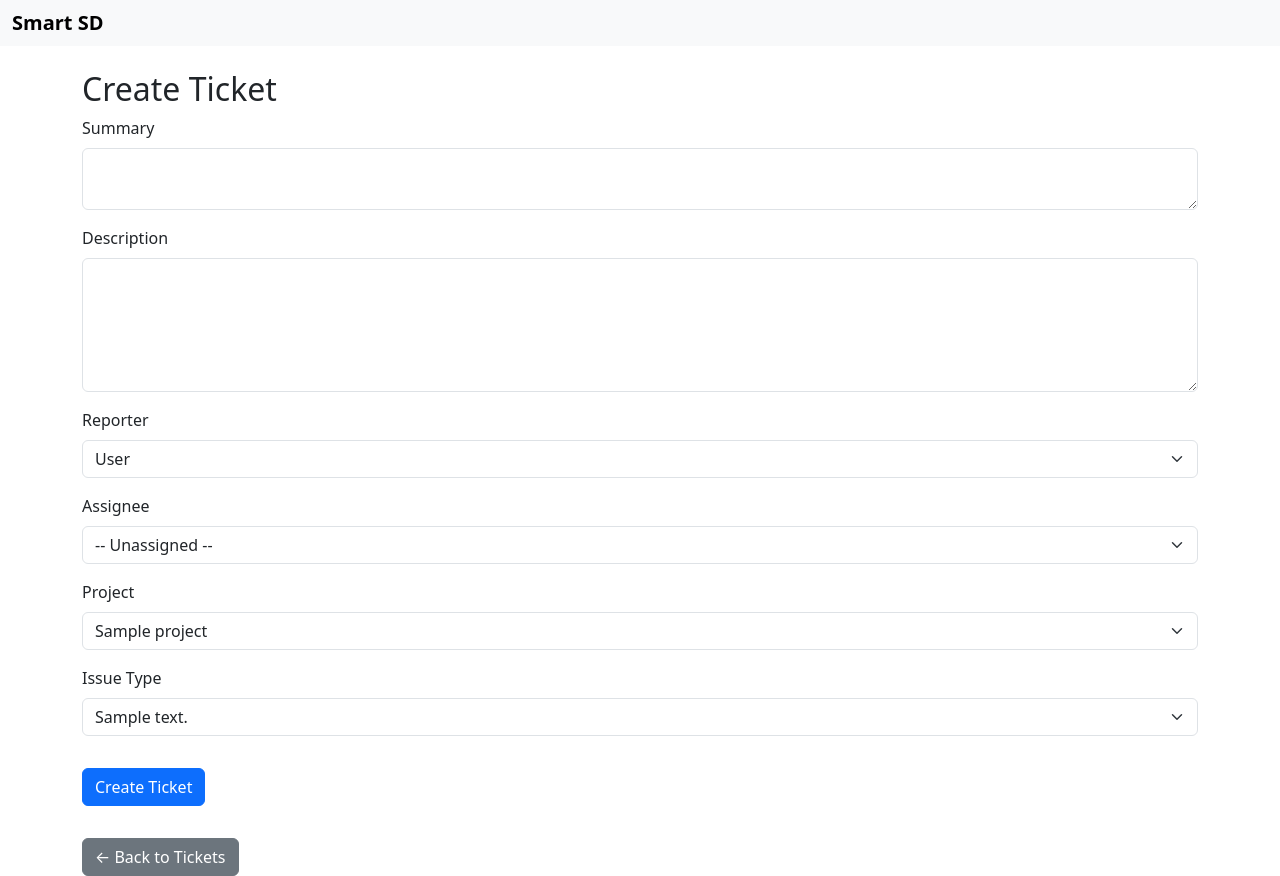
After one commit to shammas012/BigProjectWSAA, a Flask app: template SMART_Service_Desk/app/templates/createTicket.html in a window 1280 px wide. The commit adds this page. Run offline with Flask 3, Linux system fonts and the light colour scheme; the template is opened without the code that fills it: values that come from a table or form of the project are taken from there, others are empty; tables that the repository leaves empty hold one stand-in row (values such as "Sample post").

Commit message:
createticket html page created, ui.py updated, status dropdown added to ticketDetails, amended tickethistory model and related methods, but not fully functional..

```diff
--- a/SMART_Service_Desk/app/models.py
+++ b/SMART_Service_Desk/app/models.py
@@ -158,6 +158,8 @@ class TicketHistory(db.Model):
     toStatus = db.Column(db.String(100))
     changedBy = db.Column(db.String(100), db.ForeignKey('users.id'))
     timestamp = db.Column(db.DateTime, default=datetime.utcnow)
+    comment = db.Column(db.String(500), nullable=True)
+    field_changed = db.Column(db.String(100), nullable=True)
 
     def serializeJson(self):
             return {
--- /dev/null
+++ b/SMART_Service_Desk/app/templates/createTicket.html
@@ -0,0 +1,107 @@
+{% extends 'master.html' %}
+
+{% block content %}
+<h2>Create Ticket</h2>
+
+<form id="createTicketForm">
+  <!-- Summary -->
+  <div class="mb-3">
+    <label class="form-label">Summary</label>
+    <textarea class="form-control" name="summary" required></textarea>
+  </div>
+
+  <!-- Description -->
+  <div class="mb-3">
+    <label class="form-label">Description</label>
+    <textarea class="form-control" name="description" rows="5" required></textarea>
+  </div>
+
+  <!-- Reporter Dropdown -->
+  <div class="mb-3">
+    <label class="form-label">Reporter</label>
+    <select name="createdBy" class="form-select" required>
+      {% for user in users %}
+        <option value="{{ user.id }}" {% if user.id == current_user.id %}selected{% endif %}>
+          {{ user.fullname }}
+        </option>
+      {% endfor %}
+    </select>
+  </div>
+
+  <!-- Assignee Dropdown -->
+  <div class="mb-3">
+    <label class="form-label">Assignee</label>
+    <select name="assignedTo" class="form-select">
+      <option value="">-- Unassigned --</option>
+      {% for user in users %}
+        <option value="{{ user.id }}">{{ user.fullname }}</option>
+      {% endfor %}
+    </select>
+  </div>
+
+  <!-- Project Dropdown -->
+  <div class="mb-3">
+    <label class="form-label">Project</label>
+    <select name="projectId" class="form-select" required>
+      {% for project in projects %}
+        <option value="{{ project.id }}">{{ project.name }}</option>
+      {% endfor %}
+    </select>
+  </div>
+
+  <!-- Issue Type -->
+  <div class="mb-3">
+    <label class="form-label">Issue Type</label>
+    <select name="issueTypeId" class="form-select" required>
+      {% for issue in issueTypes %}
+        <option value="{{ issue.id }}">{{ issue.description }}</option>
+      {% endfor %}
+    </select>
+  </div>
+
+  <!-- Submit Button -->
+  <button type="submit" class="btn btn-primary mt-3">Create Ticket</button>
+</form>
+
+<div id="statusMessage" class="mt-3 text-muted small"></div>
+<a href="/tickets" class="btn btn-secondary mt-3">← Back to Tickets</a>
+
+{% endblock %}
+
+{% block scripts %}
+<script>
+document.getElementById('createTicketForm').addEventListener('submit', function(e) {
+  e.preventDefault();
+  const form = e.target;
+
+  const newTicket = {
+    summary: form.summary.value,
+    description: form.description.value,
+    createdBy: form.createdBy.value,
+    assignedTo: form.assignedTo.value || null,
+    projectId: form.projectId.value,
+    issueTypeId: form.issueTypeId.value
+  };
+
+  fetch('/api/tickets', {
+    method: 'POST',
+    headers: { 'Content-Type': 'application/json' },
+    credentials: 'include',
+    body: JSON.stringify(newTicket)
+  })
+  .then(res => res.json())
+  .then(data => {
+    console.log("Ticket creation response:", data);
+    if (data.key) {
+        window.location.href = `/ticketDetails/${data.key}`;
+    } else {
+        document.getElementById('statusMessage').textContent = data.error || 'Ticket creation failed.';
+    }
+})
+  .catch(err => {
+    console.error(err);
+    document.getElementById('statusMessage').textContent = 'Error submitting ticket.';
+  });
+});
+</script>
+{% endblock %}
```
Also changed, not shown: SMART_Service_Desk/app/routes/tickets.py (+13 -11 lines), SMART_Service_Desk/app/routes/ui.py (+12 -0 lines), SMART_Service_Desk/app/templates/ticketDetails.html (+12 -0 lines), SMART_Service_Desk/migrations/versions/6f0fda4684f0_add_comment_and_field_changed_to_ticket_.py (added, +34 -0 lines), 1 other file.
